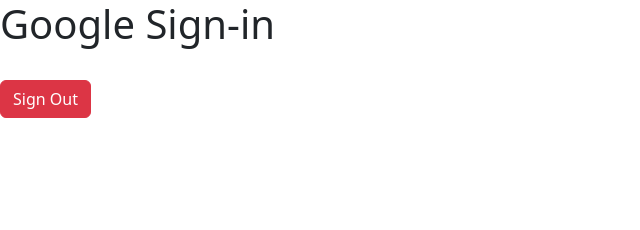
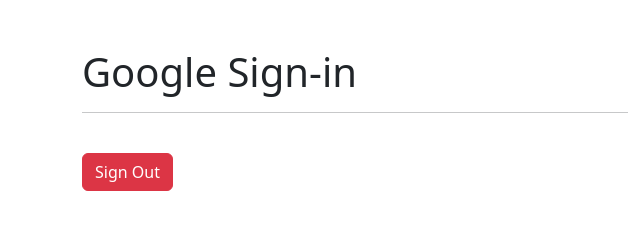
Before and after one commit to BryanParada/restServer, a website: page public/index.html in a window 1280 px wide. Shown: the whole page, without its empty margins (0-640 px from the left). Drawn offline with nearby package versions, Linux system fonts and the light colour scheme.

Commit message:
index mod

```diff
--- a/public/index.html
+++ b/public/index.html
@@ -8,9 +8,12 @@
     <!-- CSS only -->
 <link href="https://cdn.jsdelivr.net/npm/bootstrap@5.2.3/dist/css/bootstrap.min.css" rel="stylesheet" integrity="sha384-rbsA2VBKQhggwzxH7pPCaAqO46MgnOM80zW1RWuH61DGLwZJEdK2Kadq2F9CUG65" crossorigin="anonymous">
 </head>
-<body>
+<body class="container">
 
+    <div class="row mt-5">
+        <div class="col-sm-6">
                     <h1>Google Sign-in</h1>
+                    <hr>
 
                     <div id="g_id_onload"
                     data-client_id="610934626903-b65nh9n3v7buo6h5o8nvvgftvmtk27ek.apps.googleusercontent.com"
@@ -29,6 +32,19 @@
                 <br>
 
                 <button id="g_id_signout" class="btn btn-danger">Sign Out</button>
+
+        </div>
+        <div class="col-sm-6">
+
+        </div>
+    </div>
+
+
+
+
+
+
+
 
     <script src="https://accounts.google.com/gsi/client" async defer></script>
 
```
Lines whose indentation alone changed are shown as unchanged.
